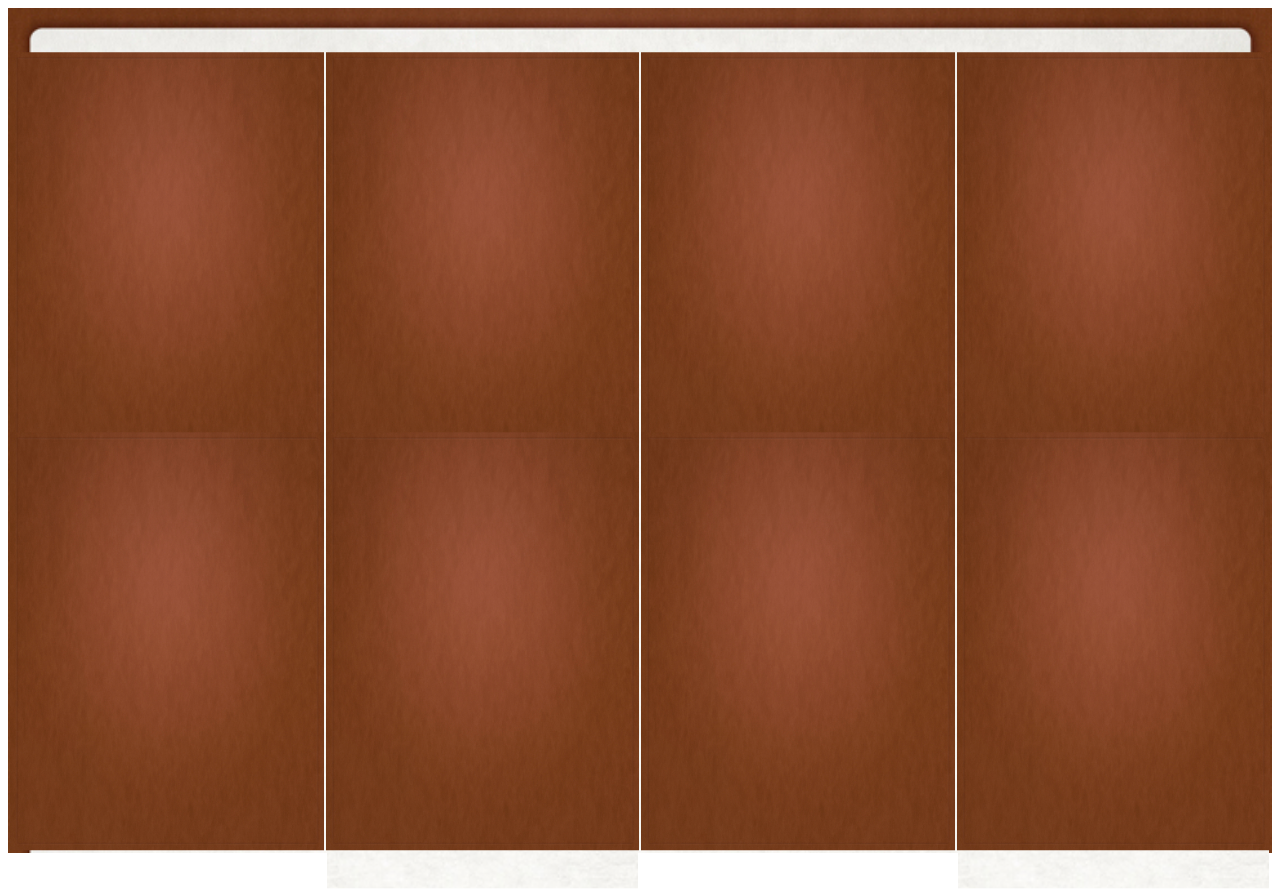
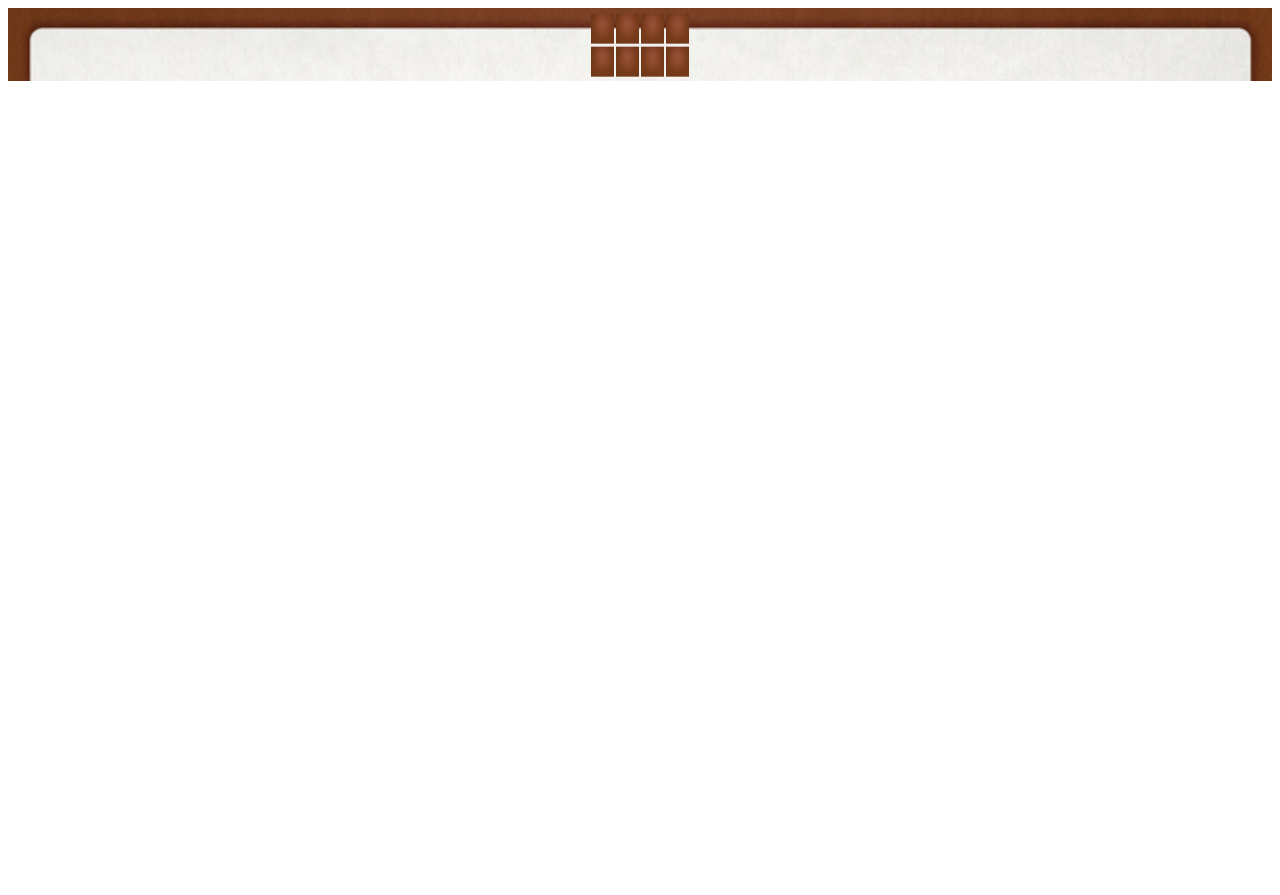
Before and after one commit to yongseok-web/git_study, a plain HTML site: page javascript/game/index.html in a window 1280 px wide. After the commit the page ends 800 px from the top, so only its background shows below. Drawn offline with Linux system fonts and the light colour scheme.

Commit message:
Update index.html

```diff
--- a/javascript/game/index.html
+++ b/javascript/game/index.html
@@ -13,6 +13,7 @@
       position: relative;
     }
     table{
+      width: 8%;
       margin: auto;
       transform: translate(0,5%);
     }
```
